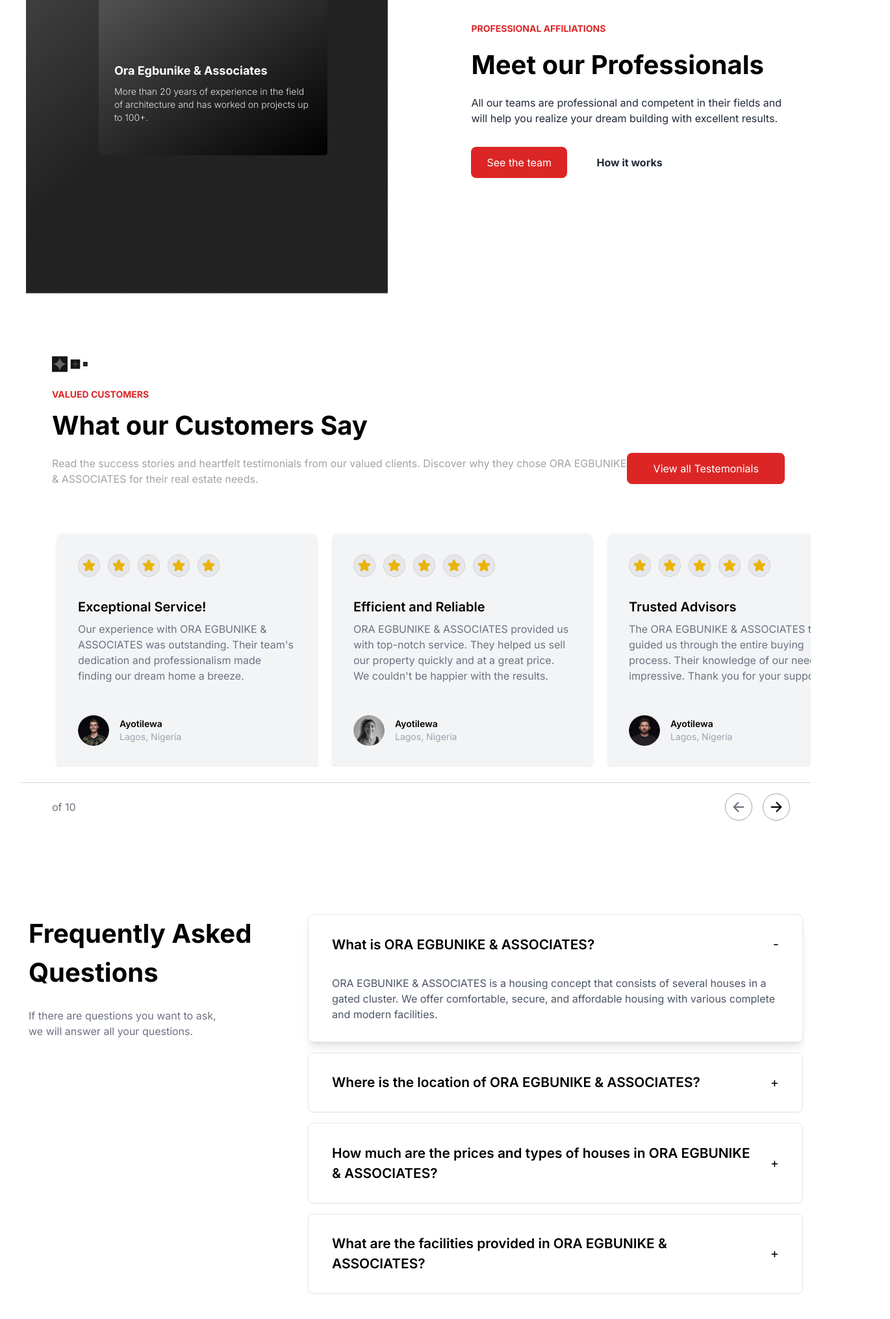
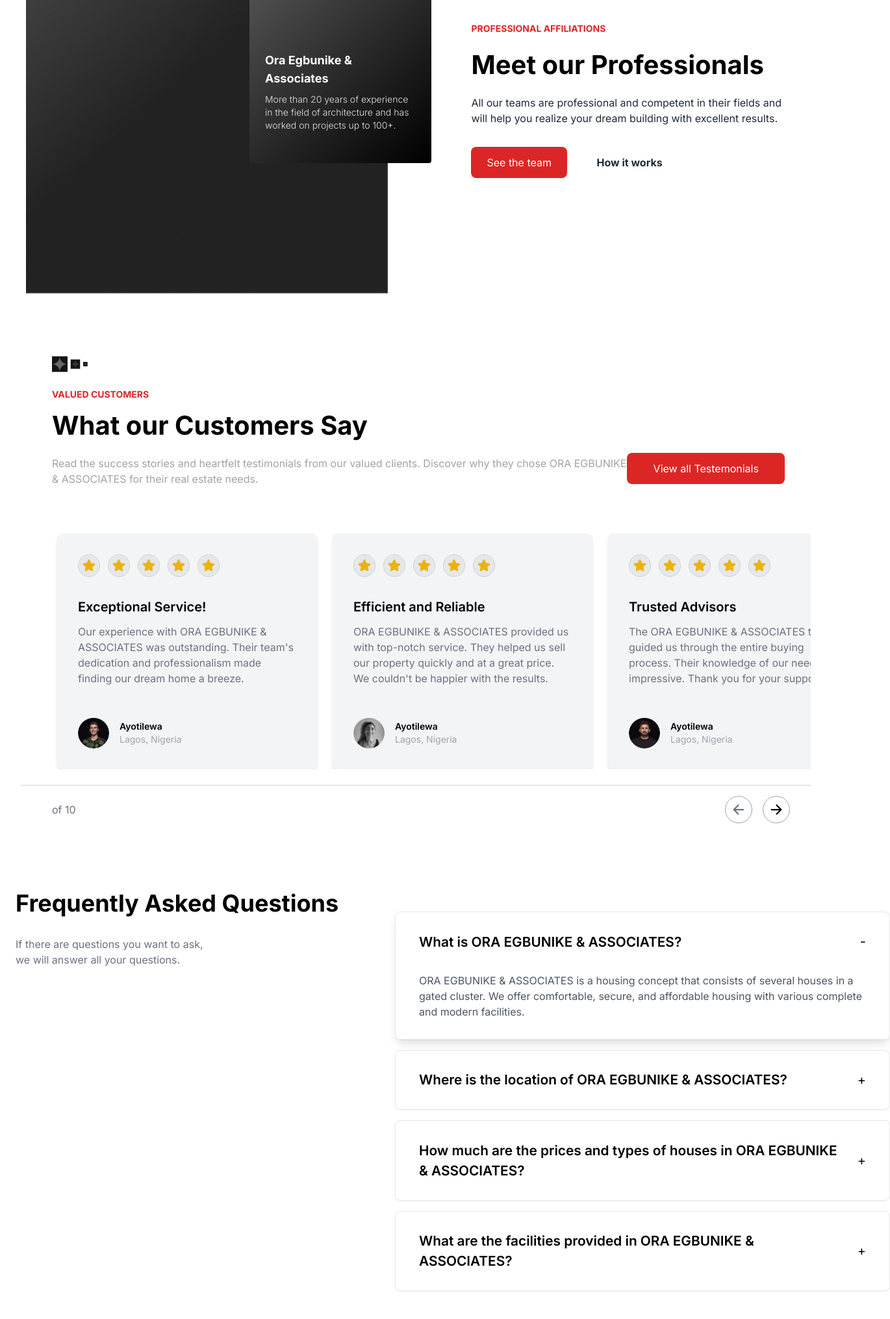
Before and after one commit to Mplanner12/OEandA-RealEstate, a Next.js app: page / in a window 1280 px wide. Shown: the part 3493-5523 px from the top of the page at 65% size, 1370 px wide, since content can reach past the window. Built offline with nearby package versions, Linux system fonts and the light colour scheme.

Commit message:
optimization

```diff
--- a/src/app/Components/CustomersSay.tsx
+++ b/src/app/Components/CustomersSay.tsx
@@ -58,7 +58,7 @@
     },
   ];
   return (
-    <div className="w-full h-full flex flex-col justify-start items-center md:px-[2rem] mb-[6rem]">
+    <div className="w-full h-full flex flex-col justify-start items-center md:px-[2rem] mb-[5rem]">
       <div className="mt-0 md:mt-0 md:w-full md:pl-12 p-[1.5rem] flex flex-col justify-start items-start">
         <img
           className="hidden md:inline my-[1.5rem]"
@@ -105,8 +105,10 @@
                   </div>
                 ))}
               </div>
-              <h3 className="text-xl font-semibold">{testimonial.title}</h3>
-              <p className="text-gray-500 mt-2 h-[8rem] w-[15rem] md:w-[21rem] overflow-hidden">
+              <h3 className="text-xl font-semibold h-[3rem] md:h-full mb-3">
+                {testimonial.title}
+              </h3>
+              <p className="text-gray-500 mt-2 h-[13rem] md:h-[8rem] w-[13rem] md:w-[21rem] overflow-hidden">
                 {testimonial.text}
               </p>
               <div className="mt-4 flex items-center">
@@ -161,7 +163,6 @@
           </button>
         </div>
       </div>
-      {/* </div> */}
     </div>
   );
 };
--- a/src/app/Components/Faq.tsx
+++ b/src/app/Components/Faq.tsx
@@ -1,5 +1,6 @@
 "use client";
 import React, { useState } from "react";
+import { IoArrowBackOutline, IoArrowForwardOutline } from "react-icons/io5";
 
 interface FAQItem {
   id: number;
@@ -35,17 +36,27 @@
 ];
 
 const FAQ: React.FC = () => {
-  const [activeIndex, setActiveIndex] = useState<number | null>(0);
+  const [activeIndex, setActiveIndex] = useState<any>(0);
+
+  const nextSlide = () => {
+    setActiveIndex((prevIndex: number) => (prevIndex + 1) % faqItems.length);
+  };
+
+  const prevSlide = () => {
+    setActiveIndex((prevIndex: number) =>
+      prevIndex === 0 ? faqItems.length - 1 : prevIndex - 1
+    );
+  };
 
   const toggleFAQ = (index: number) => {
     setActiveIndex(activeIndex === index ? null : index);
   };
 
   return (
-    <section className="faq-section py-12 px-[1.25rem] bg-white">
-      <div className="container mx-auto px-6 flex flex-col md:flex-row items-center md:items-start md:gap-x-[4rem] justify-start">
+    <section className="faq-section py-12 pt-[1rem] px-[1rem] bg-white">
+      <div className="container mx-auto px-6 flex flex-col md:flex-row items-center md:items-start md:gap-x-[1.5rem] justify-start">
         <div className="w-full h-full md:w-1/2 mb-8 md:mb-0 flex flex-col items-center md:items-start justify-start">
-          <h2 className="w-full text-[2.5rem] text-start font-bold mb-6">
+          <h2 className="w-full text-[2.5rem] md:text-[2.25rem] md:w-[35rem] text-start font-bold mb-6">
             Frequently Asked Questions
           </h2>
           <p className="w-full md:w-[18.5rem] flex justify-start text-gray-500 text-start mb-10">
@@ -53,7 +64,54 @@
             questions.
           </p>
         </div>
-        <div className="space-y-4">
+        {/* Carousel for mobile */}
+        <div className="md:hidden w-full h-full flex flex-col items-center justify-center">
+          {faqItems.map((item, index) => (
+            <div
+              key={item.id}
+              className={`border rounded-lg transition-shadow py-[0.85rem] px-[1.25rem] duration-300 ${
+                activeIndex === index ? "block" : "hidden"
+              }`}
+            >
+              <div className="flex justify-between items-center w-full p-4 text-left">
+                <span className="font-semibold text-[1.3rem]">
+                  {item.question}
+                </span>
+              </div>
+              <div className="w-full md:w-[45rem] p-4 text-gray-600">
+                {item.answer}
+              </div>
+            </div>
+          ))}
+          <div className="md:hidden mt-6 mb-[1.25rem] w-full pt-[1rem] border-t border-zinc-500 flex justify-start md:justify-between items-center mx-[2rem] md:px-[2rem]">
+            <div className="w-full md:hidden flex justify-start items-center">
+              <button className="w-fit p-[1.25rem] text-sm bg-red-600 text-white rounded-lg">
+                View All FAQ’s
+              </button>
+            </div>
+            <div className="w-full h-full flex justify-center items-center">
+              <button
+                onClick={prevSlide}
+                className="p-2 bg-white hover:bg-black active:bg-black border border-gray-400 rounded-full"
+              >
+                <IoArrowBackOutline className="w-6 h-6 text-gray-500 hover:text-white active:text-white" />
+              </button>
+              <p className="text-gray-500 px-[0.25rem] md:pl-[1rem]">
+                {activeIndex + 1} of {faqItems.length}
+              </p>
+              <div className="flex gap-x-2">
+                <button
+                  onClick={nextSlide}
+                  className="p-2 bg-white hover:bg-black active:bg-black border border-gray-400 rounded-full"
+                >
+                  <IoArrowForwardOutline className="w-6 h-6 text-gray- hover:text-white active:text-white500" />
+                </button>
+              </div>
+            </div>
+          </div>
+        </div>
+        {/* FAQ for larger screens */}
+        <div className="hidden md:block space-y-4 w-full mt-[2.5rem] h-full">
           {faqItems.map((item, index) => (
             <div
               key={item.id}
--- a/src/app/Components/ProfessionalAffiliations.tsx
+++ b/src/app/Components/ProfessionalAffiliations.tsx
@@ -19,7 +19,7 @@
           />
           <div
             id="blackbox"
-            className="absolute w-[19rem] md:w-[22rem] sm:top-[9rem] sm:left-[7rem] bg-gradient-to-br from-neutral-600 to-black bg-opacity-60 text-white px-[1.5rem] py-[1.25rem] md:pt-[6rem] md:pb-[3rem] rounded"
+            className="absolute w-[19rem] 2xl:h-[20rem] md:w-[22rem] sm:top-[9rem] sm:left-[7rem] bg-gradient-to-br from-neutral-600 to-black bg-opacity-60 text-white px-[1.5rem] py-[1.25rem] md:pt-[6rem] md:pb-[3rem] rounded"
           >
             <h3 className="text-lg font-bold">Ora Egbunike & Associates</h3>
             <p className="text-sm text-neutral-200 font-light pt-[0.5rem]">
--- a/src/app/globals.css
+++ b/src/app/globals.css
@@ -10,11 +10,54 @@
   }
 }
 
+@media (width<= 1900px) {
+  #blackbox {
+    width: 17.5rem;
+    /* height: 20rem; */
+    top: 11rem;
+    left: 30.5rem;
+  }
+}
+@media (width<= 1580px) {
+  #blackbox {
+    width: 17.5rem;
+    top: 8rem;
+    left: 21.5rem;
+  }
+}
+@media (width<= 1510px) {
+  #blackbox {
+    width: 17.5rem;
+    top: 8rem;
+    left: 21.5rem;
+  }
+}
+@media (width<= 1400px) {
+  #blackbox {
+    width: 17.5rem;
+    top: 8rem;
+    left: 21.5rem;
+  }
+}
+@media (width<= 1275px) {
+  #blackbox {
+    width: 17.5rem;
+    top: 6rem;
+    left: 13.5rem;
+  }
+}
 @media (width<= 1050px) {
   #blackbox {
     width: 17.5rem;
     top: 6rem;
-    left: 18rem;
+    left: 14rem;
+  }
+}
+@media (width<= 1028px) {
+  #blackbox {
+    width: 17.5rem;
+    top: 6rem;
+    left: 12.35rem;
   }
 }
 @media (width<= 1025px) {
@@ -24,8 +67,8 @@
     padding-left: 0.85rem;
     padding-right: 0.85rem;
     width: 16rem;
-    top: 3.85rem;
-    left: 8.85rem;
+    top: 2.85rem;
+    left: 4.5rem;
   }
 }
 @media (width<= 768px) {
```
